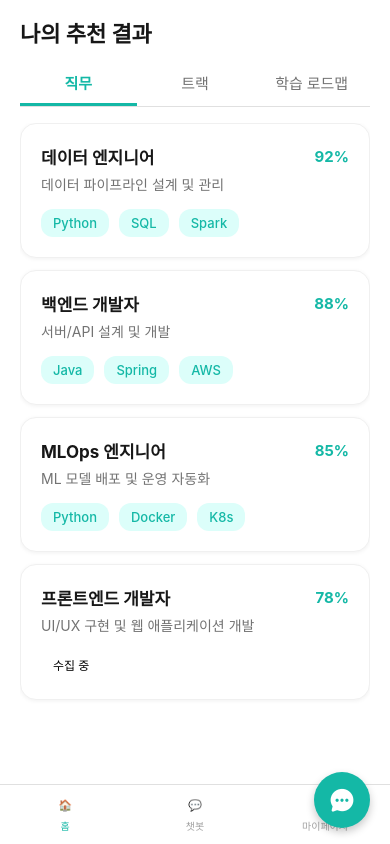
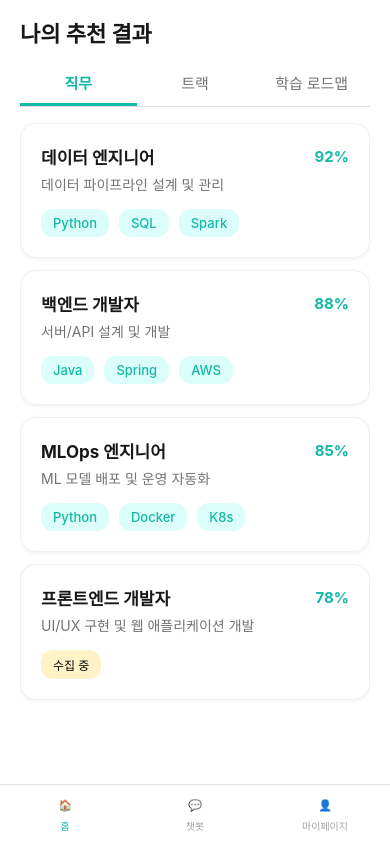
Before and after one commit to Tracktory/Frontend, a React Native app: screen /Main in a window 390 px wide. Built offline with nearby package versions, Linux system fonts and the light colour scheme; what react-native-worklets would draw is missing.

Commit message:
style : fab 오버레이 제거하고 챗봇 진입을 하단 네비게이션 바로 고정.

```diff
--- a/src/components/chat/ChatOverlayHost.tsx
+++ /dev/null
@@ -1,170 +0,0 @@
-import React, { useEffect, useRef } from 'react';
-import {
-  Animated,
-  Dimensions,
-  Modal,
-  Pressable,
-  StyleSheet,
-  View,
-} from 'react-native';
-import { useSafeAreaInsets } from 'react-native-safe-area-context';
-import { useOnboardingStore } from '../../stores/onboardingStore';
-import { Ionicons } from '@expo/vector-icons';
-
-import { colors } from '../../styles/colors';
-import { useChatStore } from '../../stores/chatStore';
-import { ChatContent } from './ChatContent';
-import { MAIN_TAB_BAR_HEIGHT, FAB_RIGHT, FAB_SIZE, OVERLAY_DIM_COLOR } from './constants';
-
-const { height: SCREEN_H } = Dimensions.get('window');
-const SHEET_HEIGHT = Math.round(SCREEN_H * 0.88);
-const MINIMIZED_HEIGHT = 56;
-
-export function ChatOverlayHost() {
-  const insets = useSafeAreaInsets();
-  const overlayOpen = useChatStore((s) => s.overlayOpen);
-  const overlayMinimized = useChatStore((s) => s.overlayMinimized);
-  const openOverlay = useChatStore((s) => s.openOverlay);
-  const closeOverlay = useChatStore((s) => s.closeOverlay);
-  const toggleMinimize = useChatStore((s) => s.toggleMinimize);
-
-  // admissionYear가 입력된 시점부터 온보딩 진행 중으로 간주하지 않음
-  // (null 이면 첫 온보딩 단계도 미완료 = 온보딩 화면)
-  const admissionYear = useOnboardingStore((s) => s.admissionYear);
-  const isOnboarding = admissionYear === null;
-
-  // 메인 탭일 때 FAB/시트 하단 오프셋에 탭바 높이 추가
-  const tabBarOffset = isOnboarding ? 0 : MAIN_TAB_BAR_HEIGHT;
-
-  const fabBottom = insets.bottom + tabBarOffset + 16;
-  const sheetBottomPad = isOnboarding ? insets.bottom : insets.bottom + tabBarOffset;
-
-  // 시트 높이 애니메이션
-  const sheetH = useRef(new Animated.Value(overlayOpen ? SHEET_HEIGHT : 0)).current;
-  const sheetVisible = useRef(overlayOpen).current;
-
-  useEffect(() => {
-    if (overlayOpen) {
-      const targetH = overlayMinimized ? MINIMIZED_HEIGHT : SHEET_HEIGHT;
-      Animated.spring(sheetH, {
-        toValue: targetH,
-        useNativeDriver: false,
-        damping: 20,
-        stiffness: 180,
-      }).start();
-    } else {
-      Animated.timing(sheetH, {
-        toValue: 0,
-        duration: 180,
-        useNativeDriver: false,
-      }).start();
-    }
-  }, [overlayOpen, overlayMinimized, sheetH]);
-
-  void sheetVisible;
-
-  return (
-    <>
-      {/* 슬라이드업 오버레이 모달 */}
-      <Modal
-        transparent
-        visible={overlayOpen}
-        animationType="none"
-        statusBarTranslucent
-        onRequestClose={closeOverlay}
-      >
-        {/* 딤 배경 — 탭 시 닫기 */}
-        <Pressable style={styles.dimLayer} onPress={closeOverlay} />
-
-        {/* 시트 */}
-        <Animated.View
-          style={[
-            styles.sheet,
-            { height: sheetH, paddingBottom: sheetBottomPad },
-          ]}
-        >
-          {overlayMinimized ? (
-            // 최소화 상태: 헤더 바만 표시
-            <Pressable style={styles.miniHeader} onPress={toggleMinimize}>
-              <View style={styles.miniHandle} />
-            </Pressable>
-          ) : (
-            <ChatContent
-              onboardingRequired={isOnboarding}
-              showMinimize
-              showClose
-              onMinimize={toggleMinimize}
-              onClose={closeOverlay}
-            />
-          )}
-        </Animated.View>
-      </Modal>
-
-      {/* 플로팅 버튼 — 오버레이 닫혀 있을 때만 표시 */}
-      {!overlayOpen && (
-        <Pressable
-          style={[
-            styles.fab,
-            { bottom: fabBottom, right: FAB_RIGHT },
-          ]}
-          onPress={openOverlay}
-          hitSlop={8}
-        >
-          <Ionicons name="chatbubble-ellipses" size={26} color={colors.white} />
-        </Pressable>
-      )}
-    </>
-  );
-}
-
-const styles = StyleSheet.create({
-  dimLayer: {
-    ...StyleSheet.absoluteFillObject,
-    backgroundColor: OVERLAY_DIM_COLOR,
-  },
-  sheet: {
-    position: 'absolute',
-    left: 0,
-    right: 0,
-    bottom: 0,
-    backgroundColor: colors.background,
-    borderTopLeftRadius: 20,
-    borderTopRightRadius: 20,
-    overflow: 'hidden',
-    shadowColor: '#000',
-    shadowOffset: { width: 0, height: -4 },
-    shadowOpacity: 0.12,
-    shadowRadius: 12,
-    elevation: 16,
-  },
-  miniHeader: {
-    height: MINIMIZED_HEIGHT,
-    alignItems: 'center',
-    justifyContent: 'center',
-    backgroundColor: colors.white,
-    borderTopLeftRadius: 20,
-    borderTopRightRadius: 20,
-    borderBottomWidth: StyleSheet.hairlineWidth,
-    borderBottomColor: colors.border,
-  },
-  miniHandle: {
-    width: 36,
-    height: 4,
-    borderRadius: 2,
-    backgroundColor: colors.border,
-  },
-  fab: {
-    position: 'absolute',
-    width: FAB_SIZE,
-    height: FAB_SIZE,
-    borderRadius: FAB_SIZE / 2,
-    backgroundColor: colors.primary,
-    alignItems: 'center',
-    justifyContent: 'center',
-    shadowColor: '#000',
-    shadowOffset: { width: 0, height: 4 },
-    shadowOpacity: 0.22,
-    shadowRadius: 8,
-    elevation: 8,
-  },
-});
--- a/src/components/chat/constants.ts
+++ /dev/null
@@ -1,8 +0,0 @@
-/** 탭바 높이: MainTabNavigator tabBarStyle.height 와 일치 */
-export const MAIN_TAB_BAR_HEIGHT = 60;
-/** FAB 우측 여백 */
-export const FAB_RIGHT = 20;
-/** FAB 크기 */
-export const FAB_SIZE = 56;
-/** 챗봇 오버레이 딤 배경색 (투명도 합성값) */
-export const OVERLAY_DIM_COLOR = 'rgba(0,0,0,0.35)';
--- a/src/navigation/MainTabNavigator.tsx
+++ b/src/navigation/MainTabNavigator.tsx
@@ -3,7 +3,7 @@ import { createBottomTabNavigator } from '@react-navigation/bottom-tabs';
 import { Text } from 'react-native';
 
 import { RecommendResultPage } from '../pages/recommendation/RecommendResultPage';
-import { ChatBotPage } from '../pages/stub/ChatBotPage';
+import { ChatBotPage } from '../pages/chat/ChatBotPage';
 import { MyPage } from '../pages/stub/MyPage';
 import { colors } from '../styles/colors';
 
--- a/src/navigation/RootNavigator.tsx
+++ b/src/navigation/RootNavigator.tsx
@@ -4,7 +4,6 @@ import { createStackNavigator } from '@react-navigation/stack';
 
 import { OnboardingNavigator } from './OnboardingNavigator';
 import { MainTabNavigator } from './MainTabNavigator';
-import { ChatOverlayHost } from '../components/chat/ChatOverlayHost';
 
 export type RootStackParamList = {
   Onboarding: undefined;
@@ -23,8 +22,6 @@ export function RootNavigator() {
         <Stack.Screen name="Onboarding" component={OnboardingNavigator} />
         <Stack.Screen name="Main" component={MainTabNavigator} />
       </Stack.Navigator>
-      {/* Root 레벨 플로팅 챗봇 버튼 + 슬라이드업 오버레이 */}
-      <ChatOverlayHost />
     </View>
   );
 }
--- a/src/pages/stub/ChatBotPage.tsx
+++ b/src/pages/chat/ChatBotPage.tsx
@@ -4,20 +4,13 @@ import { SafeAreaView } from 'react-native-safe-area-context';
 
 import { colors } from '../../styles/colors';
 import { ChatContent } from '../../components/chat/ChatContent';
-import { useChatStore } from '../../stores/chatStore';
 
-/** 탭 네비게이션 챗봇 화면 — ChatOverlayHost와 동일 스토어를 공유해 대화가 이어짐 */
+/** 탭 네비 챗봇 화면 — chatStore 메시지와 동일 스토어 사용 */
 export function ChatBotPage() {
-  const closeOverlay = useChatStore((s) => s.closeOverlay);
-
   return (
     <SafeAreaView style={styles.safeArea} edges={['top']}>
       <View style={styles.screen}>
-        <ChatContent
-          showClose={false}
-          showMinimize={false}
-          onClose={closeOverlay}
-        />
+        <ChatContent showClose={false} showMinimize={false} />
       </View>
     </SafeAreaView>
   );
@@ -29,6 +22,7 @@ const styles = StyleSheet.create({
     backgroundColor: colors.background,
   },
   screen: {
+
     flex: 1,
   },
 });
--- a/src/stores/chatStore.ts
+++ b/src/stores/chatStore.ts
@@ -1,4 +1,4 @@
-/** 챗봇 전역 상태 — 오버레이 UI, 메시지 목록, 순수 액션만 관리 */
+/** 챗봇 대화 메시지 상태 — Zustand 순수 상태 + 원자 액션만 관리 */
 
 import type { create as CreateType } from 'zustand';
 
@@ -64,26 +64,13 @@ export function buildInitialMessages(): ChatMessage[] {
 
 /** 순수 상태 + 원자 액션만 보관 — 응답 생성 로직은 useChatViewModel에서 처리 */
 interface ChatState {
-  overlayOpen: boolean;
-  overlayMinimized: boolean;
   messages: ChatMessage[];
-  openOverlay: () => void;
-  closeOverlay: () => void;
-  toggleMinimize: () => void;
   resetConversation: () => void;
   appendMessage: (m: ChatMessage) => void;
 }
 
 export const useChatStore = create<ChatState>()((set) => ({
-  overlayOpen: false,
-  overlayMinimized: false,
   messages: buildInitialMessages(),
-
-  openOverlay: () => set({ overlayOpen: true, overlayMinimized: false }),
-
-  closeOverlay: () => set({ overlayOpen: false, overlayMinimized: false }),
-
-  toggleMinimize: () => set((s) => ({ overlayMinimized: !s.overlayMinimized })),
 
   resetConversation: () => set({ messages: buildInitialMessages() }),
 
--- a/src/styles/colors.ts
+++ b/src/styles/colors.ts
@@ -7,6 +7,8 @@ export const colors = {
   // 배경·서피스
   background: '#FFFFFF',
   surface: '#FFFFFF',
+  profileSurface: '#E8FBF8',
+  chipMintBg: '#DCFEFA',
   white: '#FFFFFF',
   inputSurface: '#F3F4F6',
   chipSurface: '#F4F4F4',
@@ -25,7 +27,11 @@ export const colors = {
   textSecondary: '#737373',
   textSubtle: '#888888',
   textHint: '#A3A3A3',
-  white: '#FFFFFF',
+  warningBackground: '#FEF3C7',
+  warningBorder: '#FCD34D',
+  warningText: '#92400E',
+
+  shadowPrimary: 'rgba(20, 184, 166, 0.80)',
 
   // 로드맵 단계별 색상
   stageBasic: '#22C55E',
```
